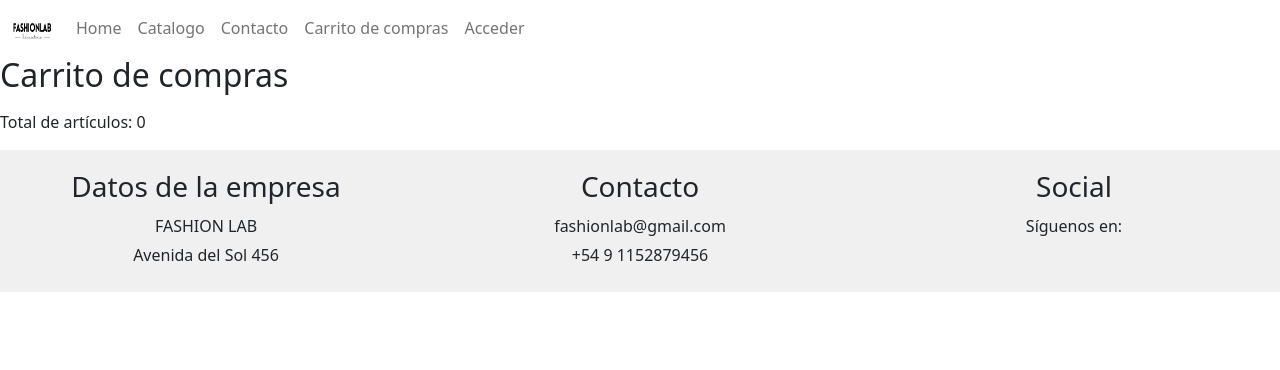
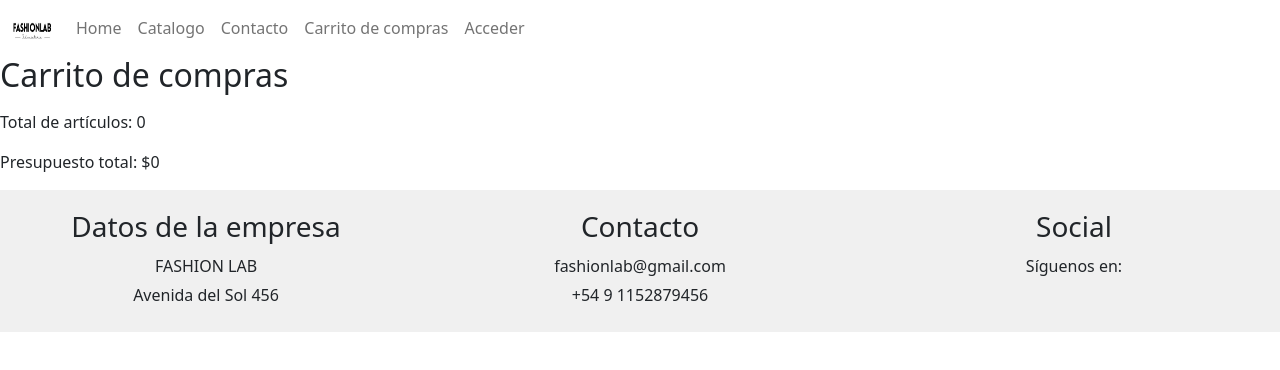
Before and after one commit to valenciajoel/proyecto-pnt2, a Vue app in the folder tienda-nube/: page /Carrito in a window 1280 px wide. Shown: the top 370 px of the page. Built offline with nearby package versions, Linux system fonts and the light colour scheme.

Commit message:
Sumas totales

```diff
--- a/package.json
+++ b/package.json
@@ -11,6 +11,7 @@
   "dependencies": {
     "@popperjs/core": "^2.11.7",
     "bootstrap": "^5.2.3",
+    "decimal.js": "^10.4.3",
     "lodash": "^4.17.21",
     "pinia": "^2.1.3",
     "vite": "^4.3.5",
--- a/tienda-nube/src/components/Cart.vue
+++ b/tienda-nube/src/components/Cart.vue
@@ -3,17 +3,19 @@
     <h2>Carrito de compras</h2>
     <ul>
       <li v-for="item in cart" :key="item.id">
-        {{ item.name }} - {{ item.price }} -  Cantidad: {{ item.cantidad }}
-        <br>
+        {{ item.name }} -  ${{ item.price }} - Cantidad: {{ item.cantidad }} -
+        Total : ${{ item.cantidad * item.price }}
+        <br />
         <button @click="removeFromCart(item)">Eliminar</button>
       </li>
     </ul>
     <p>Total de artículos: {{ cartItemsCount }}</p>
+    <p>Presupuesto total: {{ getTotalBudget() }}</p>
   </div>
 </template>
 
 <script>
-import { useCartStore } from '@/store/carrito';
+import { useCartStore } from "@/store/carrito";
 
 export default {
   computed: {
@@ -31,7 +33,18 @@ export default {
       const cartStore = useCartStore();
       cartStore.removeFromCart(item);
     },
+    getTotalBudget() {
+      const cartStore = useCartStore();
+      let total = 0;
+      for (const item of cartStore.cart) {
+        const cantidad = parseFloat(item.cantidad);
+        const price = parseFloat(item.price);
+        if (!isNaN(cantidad) && !isNaN(price)) {
+          total += cantidad * price;
+        }
+      }
+      return "$" + total;
+    },
   },
 };
-
 </script>
--- a/tienda-nube/src/components/Productos.vue
+++ b/tienda-nube/src/components/Productos.vue
@@ -51,13 +51,13 @@
         <p>Precio: {{ product.price }}</p>
         <div class="quantity-selection">
           <button
-            @click="product.cantidad = Math.max(1, (product.cantidad || 1) - 1)"
+            @click="product.cantidad = Math.max(1, (product.cantidad || 0) - 1)"
           >
             -
           </button>
-          <span>{{ product.cantidad || 1 }}</span>
+          <span>{{ product.cantidad || 0 }}</span>
           <button
-            @click="product.cantidad = Math.min(8, (product.cantidad || 1) + 1)"
+            @click="product.cantidad = Math.min(8, (product.cantidad || 0) + 1)"
           >
             +
           </button>
```
Also changed, not shown: 1 other file (tests, documents, lock files or other folders).
